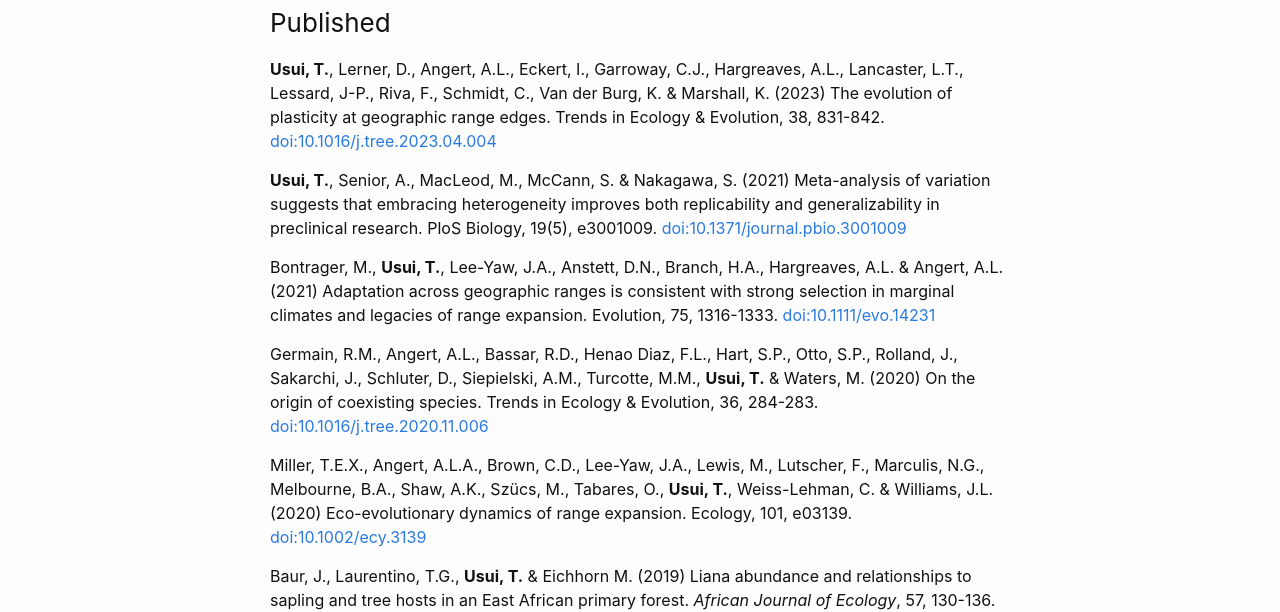
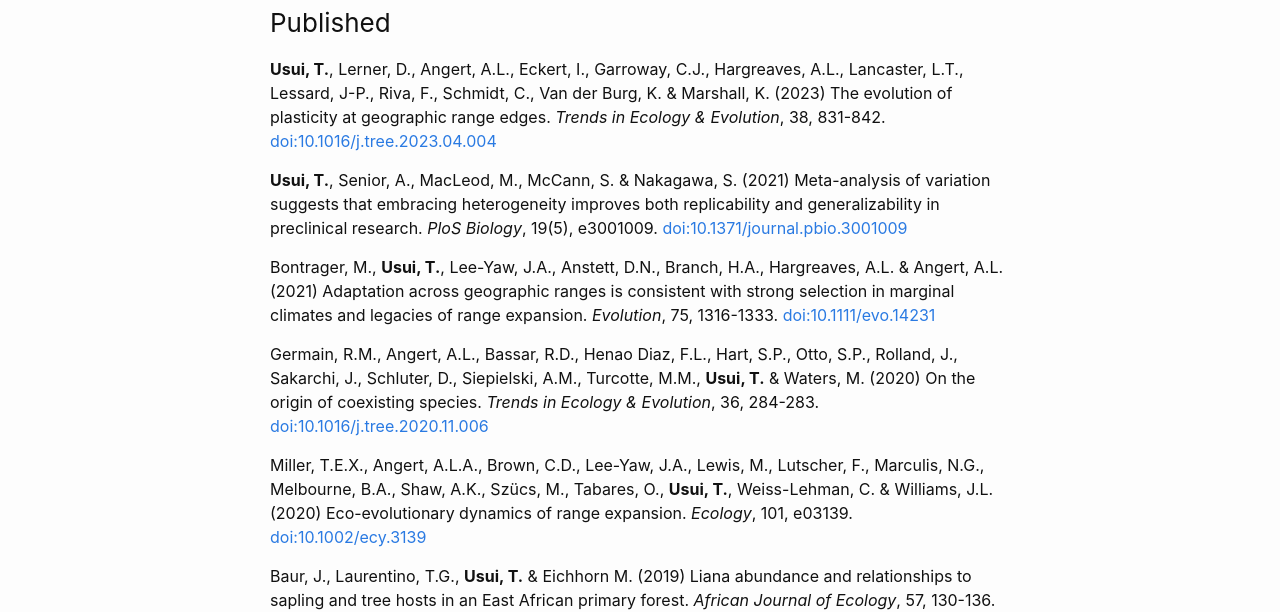
Before and after one commit to takujiusui/takujiusui.github.io, a Jekyll site: the page built from pubs.md, in a window 1280 px wide. Shown: the part 167-779 px from the top of the page. Built offline with Jekyll 4.4.1, drawn with Linux system fonts in a browser that asks for light colours.

Commit message:
update pub page

```diff
--- a/pubs.md
+++ b/pubs.md
@@ -7,15 +7,15 @@
 My latest publications can be found in my [Google Scholar page](https://scholar.google.ca/citations?user=aGFgshoAAAAJ&hl=en). Please let me know if you would like a PDF of any articles.
 ### Published
 
-**Usui, T.**, Lerner, D., Angert, A.L., Eckert, I., Garroway, C.J., Hargreaves, A.L., Lancaster, L.T., Lessard, J-P., Riva, F., Schmidt, C., Van der Burg, K. & Marshall, K. (2023) The evolution of plasticity at geographic range edges. Trends in Ecology & Evolution, 38, 831-842. [doi:10.1016/j.tree.2023.04.004](https://www.cell.com/trends/ecology-evolution/fulltext/S0169-5347(23)00084-8)
+**Usui, T.**, Lerner, D., Angert, A.L., Eckert, I., Garroway, C.J., Hargreaves, A.L., Lancaster, L.T., Lessard, J-P., Riva, F., Schmidt, C., Van der Burg, K. & Marshall, K. (2023) The evolution of plasticity at geographic range edges. *Trends in Ecology & Evolution*, 38, 831-842. [doi:10.1016/j.tree.2023.04.004](https://www.cell.com/trends/ecology-evolution/fulltext/S0169-5347(23)00084-8)
 
-**Usui, T.**, Senior, A., MacLeod, M., McCann, S. & Nakagawa, S. (2021) Meta-analysis of variation suggests that embracing heterogeneity improves both replicability and generalizability in preclinical research. PloS Biology, 19(5), e3001009. [doi:10.1371/journal.pbio.3001009](https://journals.plos.org/plosbiology/article?id=10.1371/journal.pbio.3001009)
+**Usui, T.**, Senior, A., MacLeod, M., McCann, S. & Nakagawa, S. (2021) Meta-analysis of variation suggests that embracing heterogeneity improves both replicability and generalizability in preclinical research. *PloS Biology*, 19(5), e3001009. [doi:10.1371/journal.pbio.3001009](https://journals.plos.org/plosbiology/article?id=10.1371/journal.pbio.3001009)
 
-Bontrager, M., **Usui, T.**, Lee-Yaw, J.A., Anstett, D.N., Branch, H.A., Hargreaves, A.L. & Angert, A.L. (2021) Adaptation across geographic ranges is consistent with strong selection in marginal climates and legacies of range expansion. Evolution, 75, 1316-1333. [doi:10.1111/evo.14231](https://onlinelibrary.wiley.com/doi/10.1111/evo.14231)
+Bontrager, M., **Usui, T.**, Lee-Yaw, J.A., Anstett, D.N., Branch, H.A., Hargreaves, A.L. & Angert, A.L. (2021) Adaptation across geographic ranges is consistent with strong selection in marginal climates and legacies of range expansion. *Evolution*, 75, 1316-1333. [doi:10.1111/evo.14231](https://onlinelibrary.wiley.com/doi/10.1111/evo.14231)
 
-Germain, R.M., Angert, A.L., Bassar, R.D., Henao Diaz, F.L., Hart, S.P., Otto, S.P., Rolland, J., Sakarchi, J., Schluter, D., Siepielski, A.M., Turcotte, M.M., **Usui, T.** & Waters, M. (2020) On the origin of coexisting species. Trends in Ecology & Evolution, 36, 284-283. [doi:10.1016/j.tree.2020.11.006](https://www.cell.com/trends/ecology-evolution/fulltext/S0169-5347(20)30339-6)
+Germain, R.M., Angert, A.L., Bassar, R.D., Henao Diaz, F.L., Hart, S.P., Otto, S.P., Rolland, J., Sakarchi, J., Schluter, D., Siepielski, A.M., Turcotte, M.M., **Usui, T.** & Waters, M. (2020) On the origin of coexisting species. *Trends in Ecology & Evolution*, 36, 284-283. [doi:10.1016/j.tree.2020.11.006](https://www.cell.com/trends/ecology-evolution/fulltext/S0169-5347(20)30339-6)
 
-Miller, T.E.X., Angert, A.L.A., Brown, C.D., Lee-Yaw, J.A., Lewis, M., Lutscher, F., Marculis, N.G., Melbourne, B.A., Shaw, A.K., Szücs, M., Tabares, O., **Usui, T.**, Weiss-Lehman, C. & Williams, J.L. (2020) Eco-evolutionary dynamics of range expansion. Ecology, 101, e03139. [doi:10.1002/ecy.3139](https://esajournals.onlinelibrary.wiley.com/doi/abs/10.1002/ecy.3139)
+Miller, T.E.X., Angert, A.L.A., Brown, C.D., Lee-Yaw, J.A., Lewis, M., Lutscher, F., Marculis, N.G., Melbourne, B.A., Shaw, A.K., Szücs, M., Tabares, O., **Usui, T.**, Weiss-Lehman, C. & Williams, J.L. (2020) Eco-evolutionary dynamics of range expansion. *Ecology*, 101, e03139. [doi:10.1002/ecy.3139](https://esajournals.onlinelibrary.wiley.com/doi/abs/10.1002/ecy.3139)
 
 Baur, J., Laurentino, T.G., **Usui, T.** & Eichhorn M. (2019) Liana abundance and relationships to sapling and tree hosts in an East African primary forest. *African Journal of Ecology*, 57, 130-136. [doi:10.1111/aje.12584](https://onlinelibrary.wiley.com/doi/full/10.1111/aje.12584)
 
```
